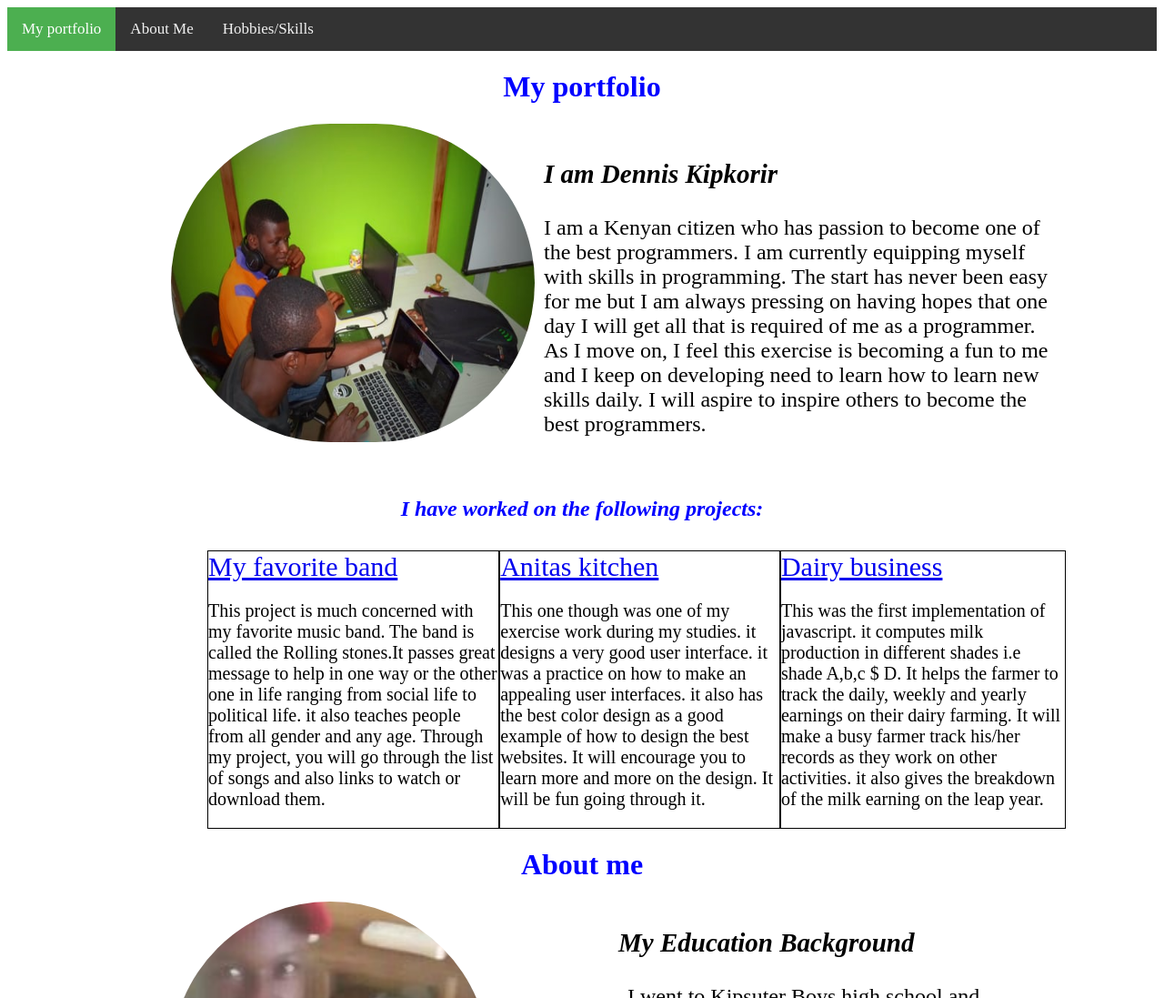
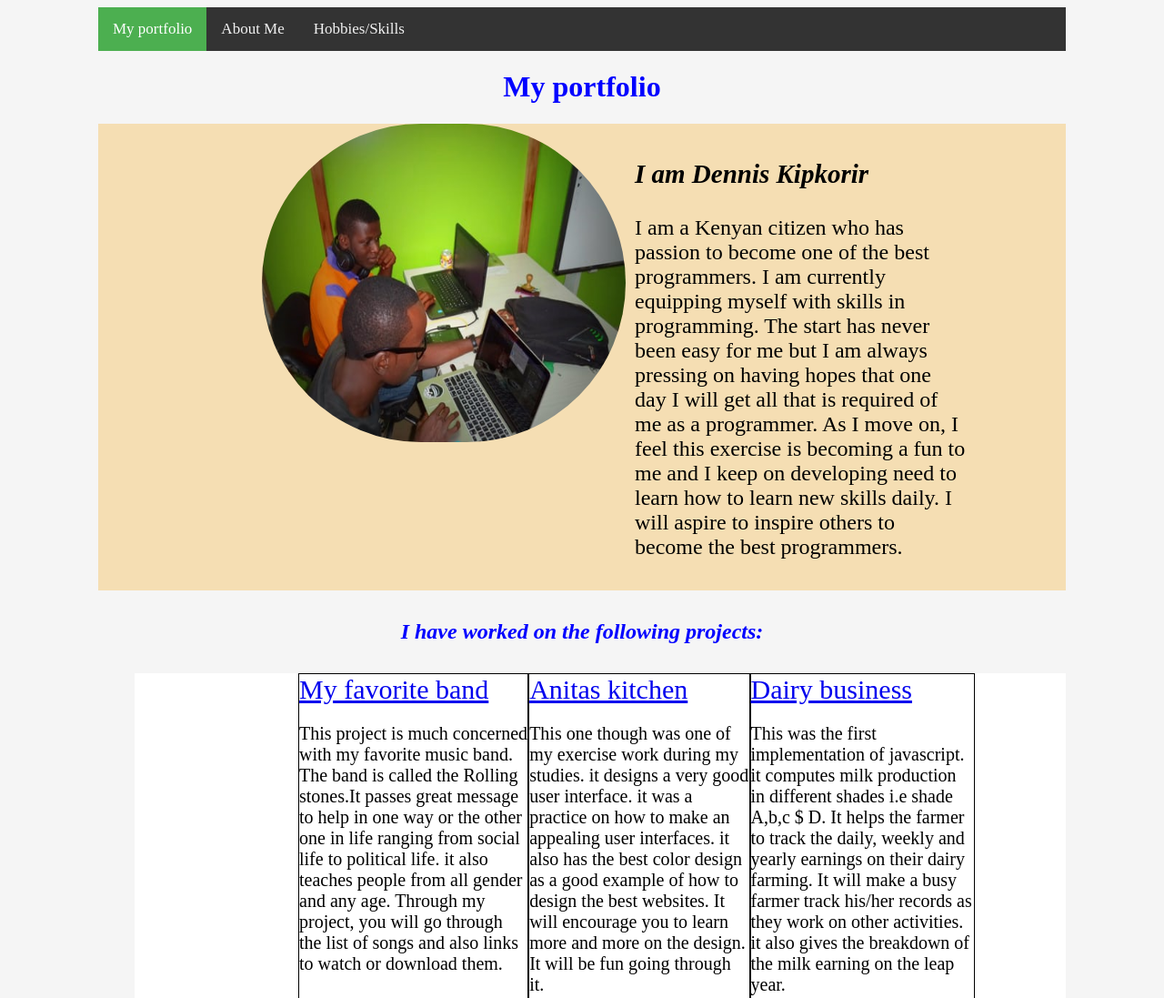
Before and after one commit to cheruden/my_portfolio, a plain HTML site: page index.html in a window 1280 px wide. Shown: the top 1097 px of the page at 91% size. Drawn offline with Linux system fonts and the light colour scheme.

Commit message:
add background color to my page

```diff
--- a/style.css
+++ b/style.css
@@ -1,3 +1,8 @@
+body{
+    background-color: whitesmoke;
+    padding-left: 100px;
+    padding-right: 100px;
+}
 .topnav {
     background-color: #333;
     overflow: hidden;
@@ -27,6 +32,7 @@ h1{
     display: flex;
     flex-direction: row;
     margin: auto;
+    background-color: wheat;
 }
 .onery{
     padding-left: 180px;
@@ -73,6 +79,7 @@ h1{
     margin: auto;
     padding-left: 180px;
     padding-right: 100px;
+    background-color: white;
 }
 .three{
     flex: 1 1 1;
@@ -106,6 +113,7 @@ ul{
     display: flex;
     padding-left: 180px;
     padding-right: 100px;
+    background-color: white;
 }
 ol li{
     font-size: 26px;
```
